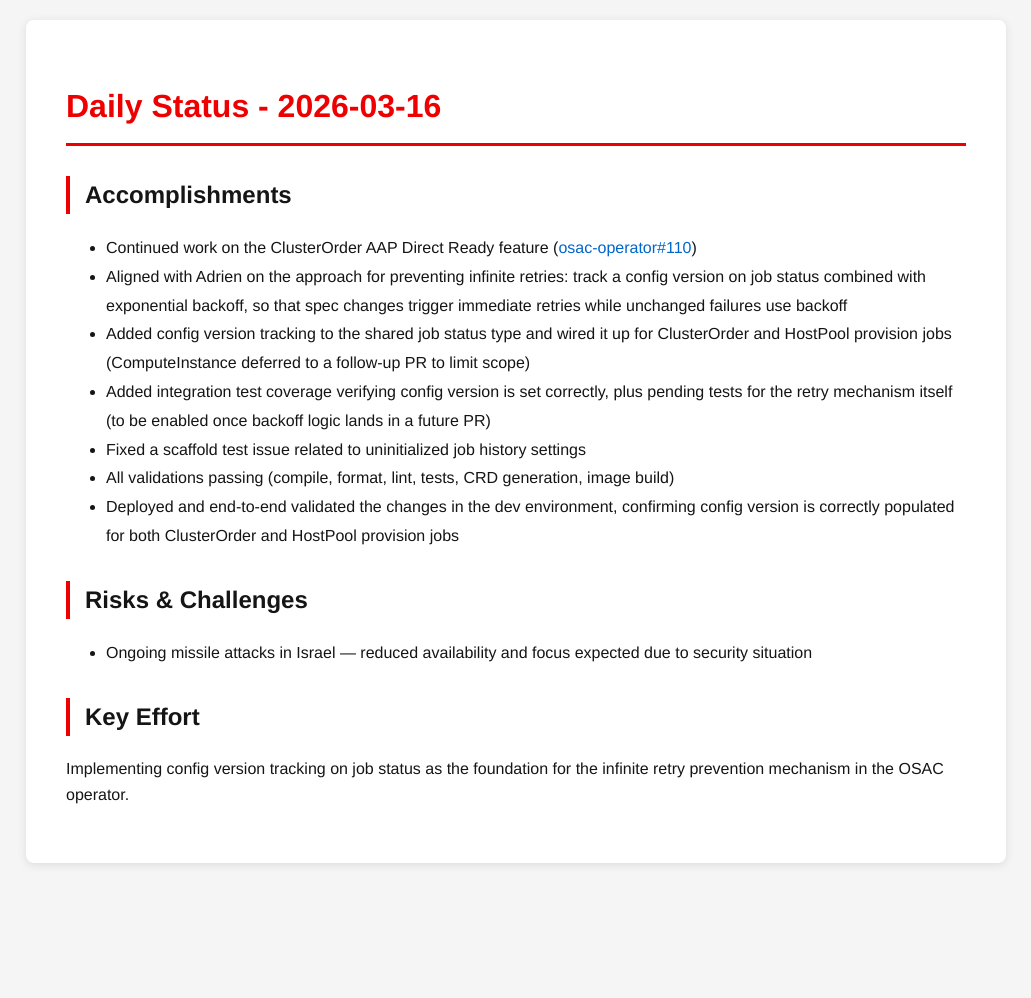
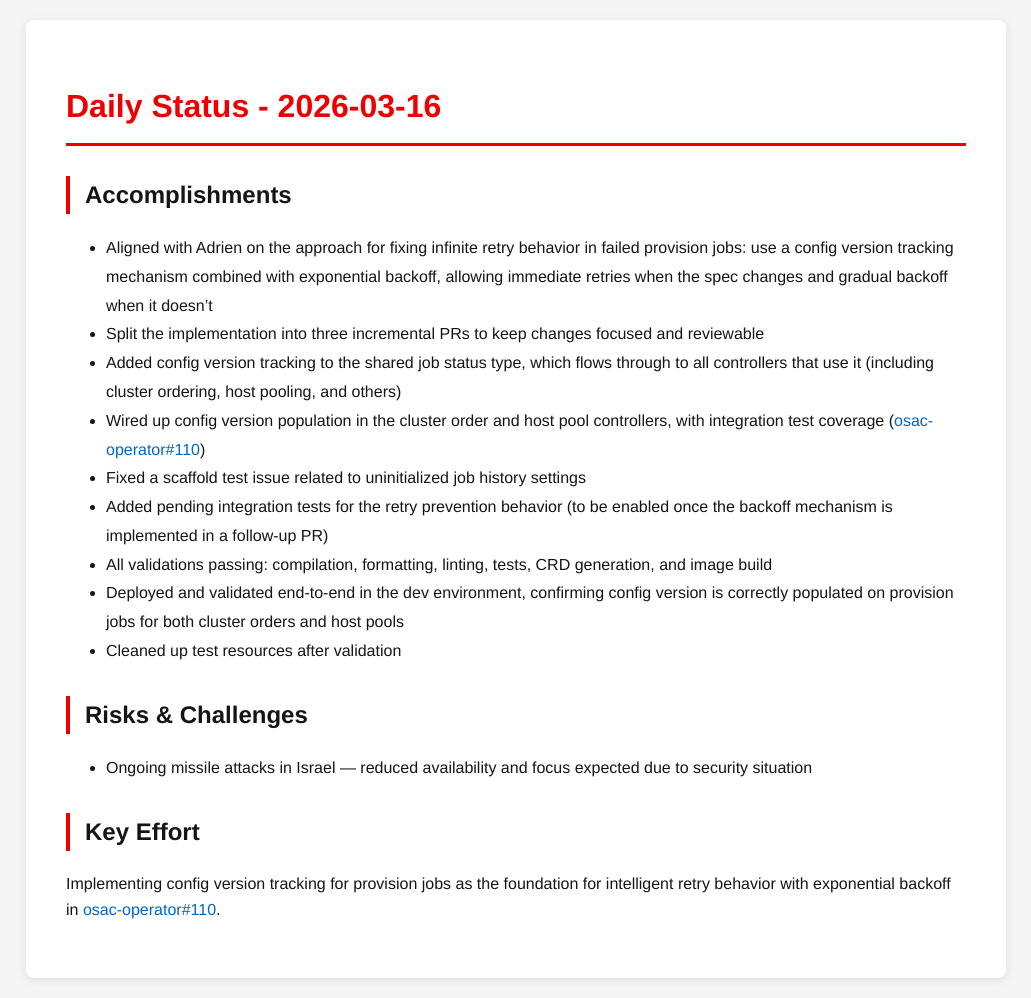
Before and after one commit to tzvatot/daily-status, a Jekyll site: the page built from 2026-03-16.md, in a window 1280 px wide. Shown: the whole page, without its empty margins (124-1155 px from the left). Built offline with Jekyll 4.4.1, drawn with Linux system fonts in a browser that asks for light colours; before the commit the page ends 900 px from its top, so only the background shows below that.

Commit message:
Daily status update - 2026-03-16

```diff
--- a/2026-03-16.md
+++ b/2026-03-16.md
@@ -7,16 +7,18 @@ date: 2026-03-16
 # Daily Status - 2026-03-16
 
 ## Accomplishments
-- Continued work on the ClusterOrder AAP Direct Ready feature ([osac-operator#110](https://github.com/osac-project/osac-operator/pull/110))
-- Aligned with Adrien on the approach for preventing infinite retries: track a config version on job status combined with exponential backoff, so that spec changes trigger immediate retries while unchanged failures use backoff
-- Added config version tracking to the shared job status type and wired it up for ClusterOrder and HostPool provision jobs (ComputeInstance deferred to a follow-up PR to limit scope)
-- Added integration test coverage verifying config version is set correctly, plus pending tests for the retry mechanism itself (to be enabled once backoff logic lands in a future PR)
+- Aligned with Adrien on the approach for fixing infinite retry behavior in failed provision jobs: use a config version tracking mechanism combined with exponential backoff, allowing immediate retries when the spec changes and gradual backoff when it doesn't
+- Split the implementation into three incremental PRs to keep changes focused and reviewable
+- Added config version tracking to the shared job status type, which flows through to all controllers that use it (including cluster ordering, host pooling, and others)
+- Wired up config version population in the cluster order and host pool controllers, with integration test coverage ([osac-operator#110](https://github.com/osac-project/osac-operator/pull/110))
 - Fixed a scaffold test issue related to uninitialized job history settings
-- All validations passing (compile, format, lint, tests, CRD generation, image build)
-- Deployed and end-to-end validated the changes in the dev environment, confirming config version is correctly populated for both ClusterOrder and HostPool provision jobs
+- Added pending integration tests for the retry prevention behavior (to be enabled once the backoff mechanism is implemented in a follow-up PR)
+- All validations passing: compilation, formatting, linting, tests, CRD generation, and image build
+- Deployed and validated end-to-end in the dev environment, confirming config version is correctly populated on provision jobs for both cluster orders and host pools
+- Cleaned up test resources after validation
 
 ## Risks & Challenges
 - Ongoing missile attacks in Israel — reduced availability and focus expected due to security situation
 
 ## Key Effort
-Implementing config version tracking on job status as the foundation for the infinite retry prevention mechanism in the OSAC operator.
+Implementing config version tracking for provision jobs as the foundation for intelligent retry behavior with exponential backoff in [osac-operator#110](https://github.com/osac-project/osac-operator/pull/110).
```
